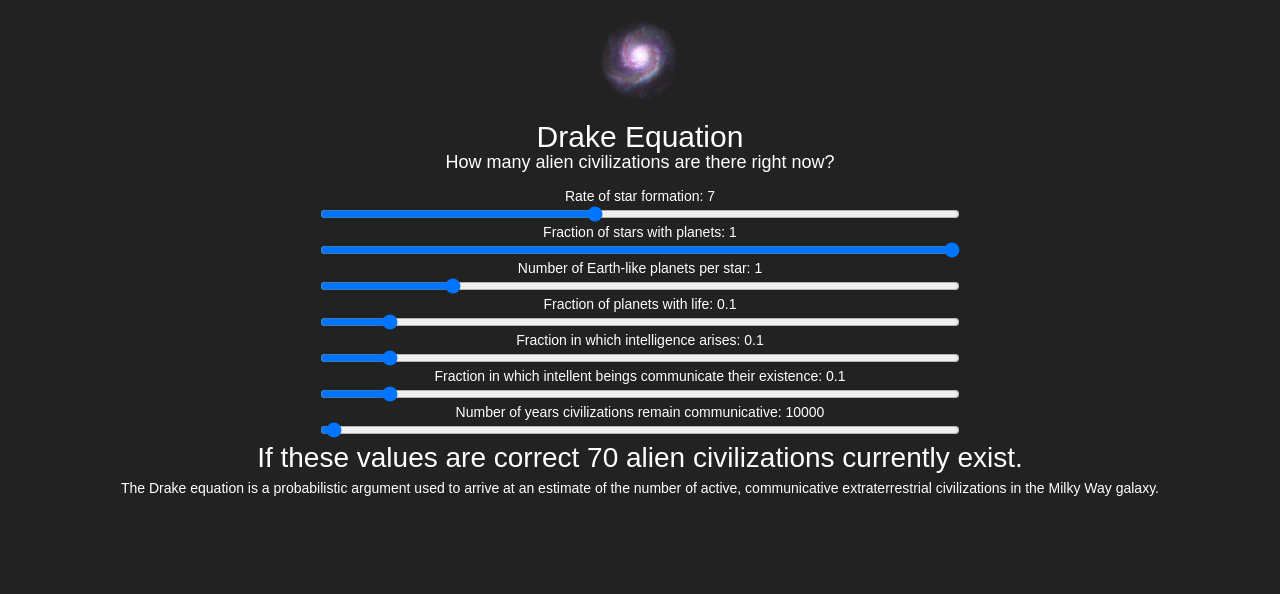
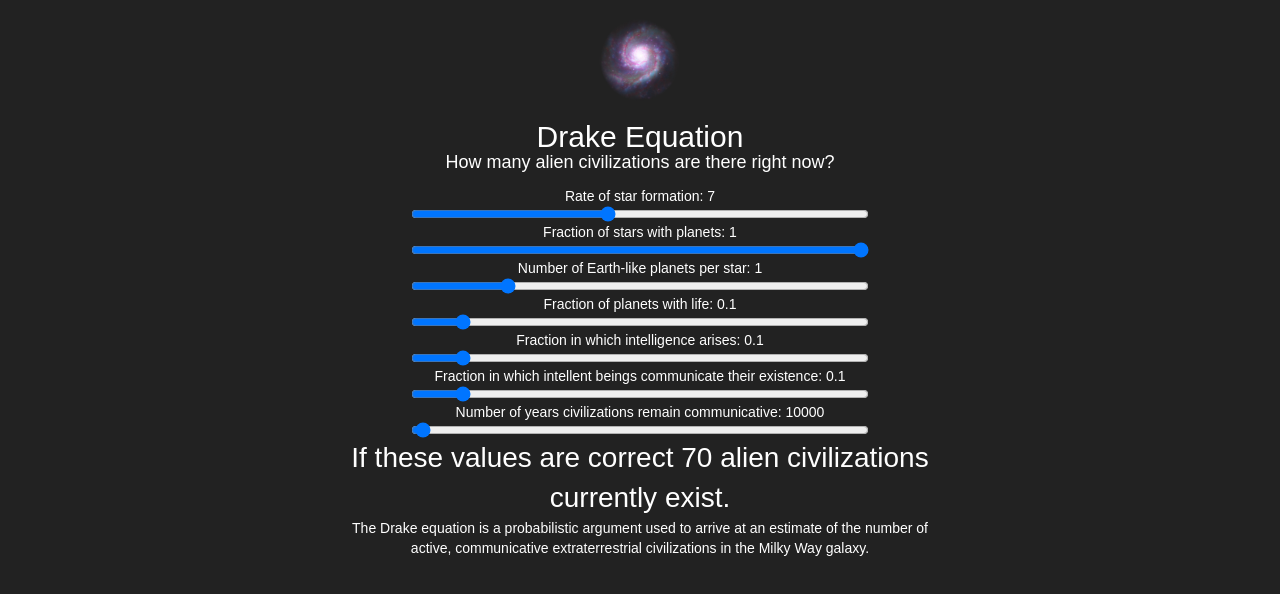
Before and after one commit to plmok61/drake-equation-react, a React (Create React App) app: page / in a window 1280 px wide. Shown: the top 594 px of the page. Built offline with nearby package versions, Linux system fonts and the light colour scheme.

Commit message:
adds bootstrap rows and cols

```diff
--- a/src/App.js
+++ b/src/App.js
@@ -1,13 +1,16 @@
 import React, { Component } from 'react'
 import logo from './assets/galaxy-2.png'
 import './assets/App.css'
+import { Col } from 'react-bootstrap'
 import Equation from './Equation'
 import InfoBox from './InfoBox'
 
 class App extends Component {
   render () {
     return (
-      <div className='App'>
+      <div bsClass='row' className='App'>
+        <Col xs={12} md={3} />
+        <Col xs={12} md={6}>
           <div className="App-header">
             <img src={logo} className="App-logo" alt="logo" />
             <h2>Drake Equation</h2>
@@ -17,6 +20,8 @@ class App extends Component {
           </p>
           <Equation />
           <InfoBox />
+        </Col>
+        <Col xs={12} md={3} />
       </div>
     );
   }
--- a/src/assets/App.css
+++ b/src/assets/App.css
@@ -33,7 +33,7 @@ input[type=range] {
 }
 
 .inputs-wrap {
-  width: 50%;
+  width: 75%;
   margin: auto;
 }
 
```
Lines whose indentation alone changed are shown as unchanged.
